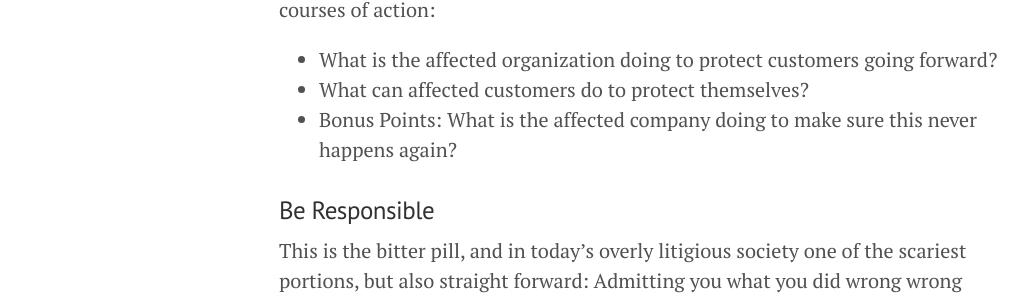
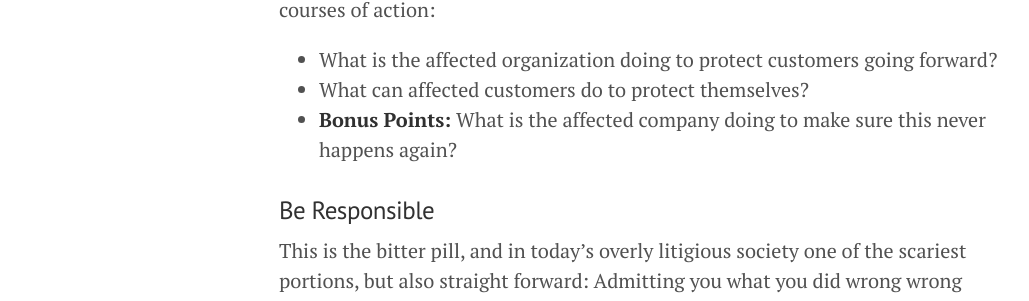
Before and after one commit to sroberts/sroberts.github.io, a Jekyll site: the page built from _posts/2014-09-22-crisis-comms-for-ir.md, in a window 1280 px wide and 900 px high, scrolled down 1255 px. Shown: the part 154-455 px from the top of the window, without its empty margins (1-1030 px from the left). Built offline with Jekyll 4.4.1, drawn with Linux system fonts in a browser that asks for light colours; nearby versions of some CDN libraries.

Commit message:
fixed busted list
newlines suck

```diff
--- a/_posts/2014-09-22-crisis-comms-for-ir.md
+++ b/_posts/2014-09-22-crisis-comms-for-ir.md
@@ -20,9 +20,10 @@
 
 ### Be Actionable
 Most people don't care about _"XSRF whatever"_ and _"Buffer Over blah blah blah"_ [geek speak](https://www.youtube.com/watch?v=7BpsXZpAARk). They want to know what this means to them: what information was exposed and what they need to do to fix it. Whether it's needing to setup credit monitoring or rolling credentials a notification needs tell victims what they need to do to protect themselves going forward. They key is to be clear about two courses of action:
+
 - What is the affected organization doing to protect customers going forward?
 - What can affected customers do to protect themselves?
-- Bonus Points: What is the affected company doing to make sure this never happens again?
+- __Bonus Points:__ What is the affected company doing to make sure this never happens again?
 
 ### Be Responsible
 This is the bitter pill, and in today's overly litigious society one of the scariest portions, but also straight forward: Admitting you what you did wrong wrong and saying you are sorry. This may seem like a parent's advice to a child, but even surgeons are resorting to this kindergarten strategy:
```
